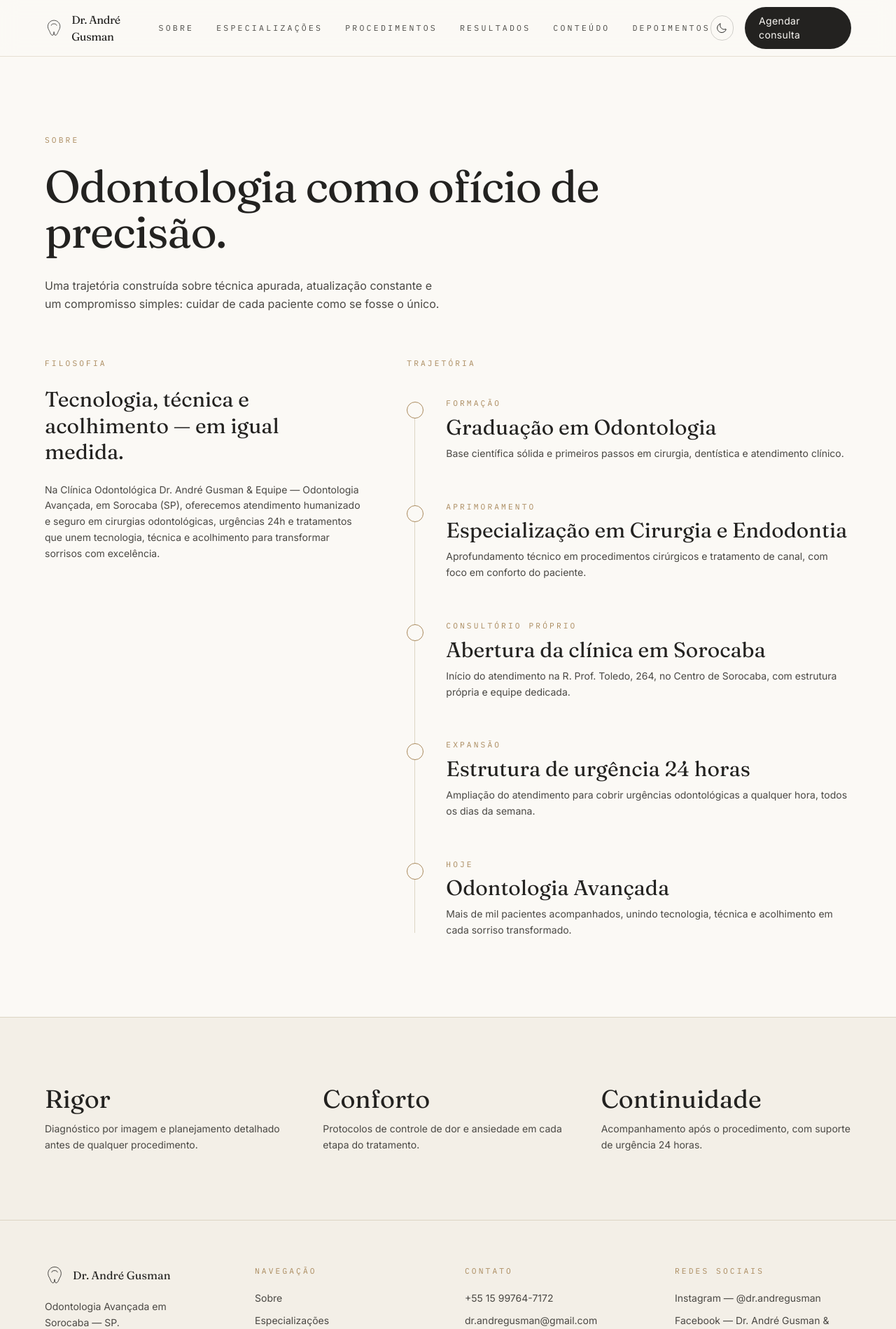
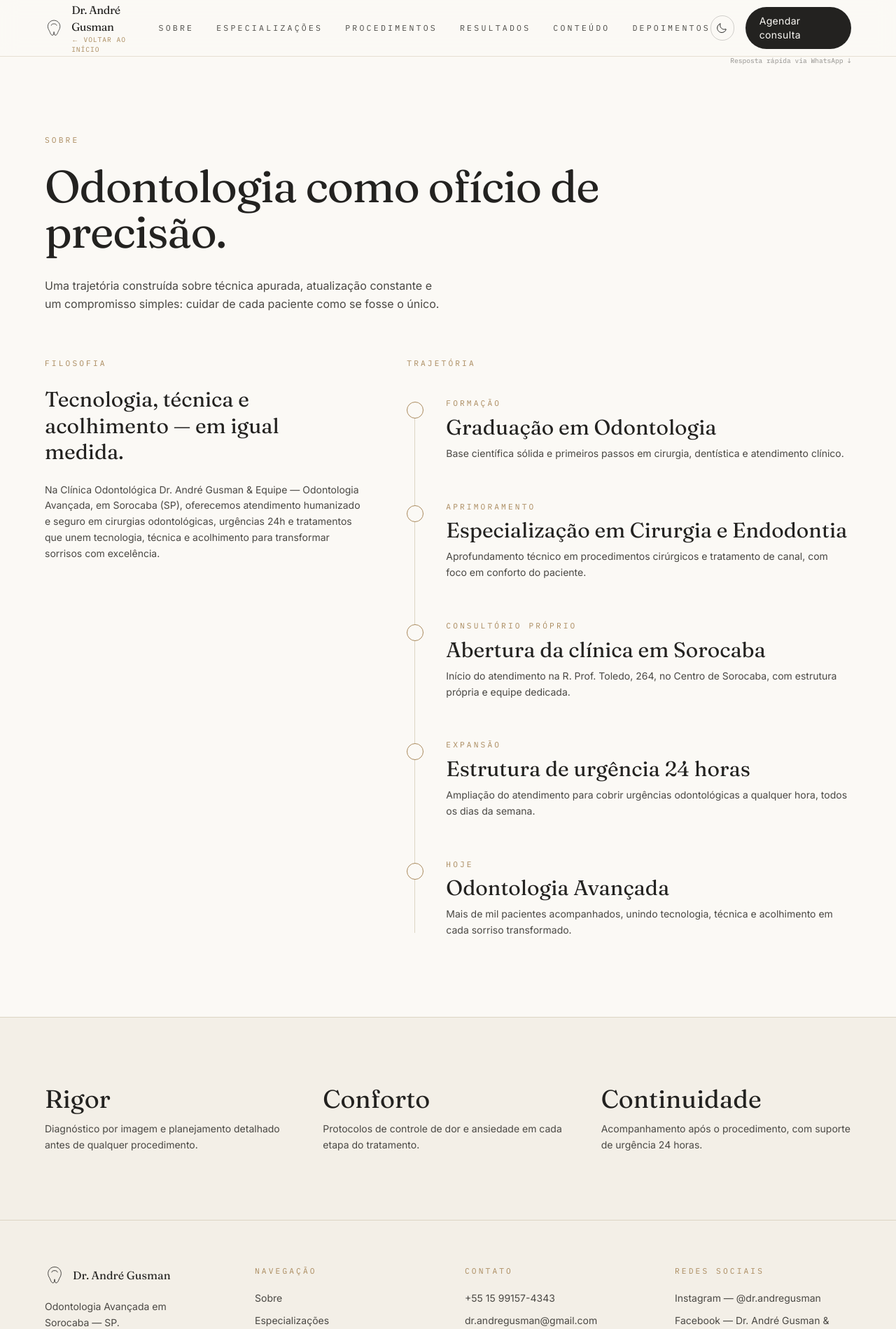
Before and after one commit to Juliaassis238/dr-andre-gusman, a Next.js app: page /sobre in a window 1280 px wide. Shown: the top 1899 px of the page at 70% size. Built offline with nearby package versions, Linux system fonts and the light colour scheme.

Commit message:
Melhoria na clareza e atualização de contato

```diff
--- a/components/Header.tsx
+++ b/components/Header.tsx
@@ -32,9 +32,14 @@ export function Header() {
           onClick={() => setOpen(false)}
         >
           <Logo className="h-7 w-7" />
+          <div className="flex flex-col">
             <span className="hidden font-display text-base tracking-tight sm:block">
               Dr. André Gusman
             </span>
+            <span className="hidden font-mono text-[0.6rem] uppercase tracking-widest text-champagne-deep sm:block">
+              ← Voltar ao início
+            </span>
+          </div>
         </Link>
 
         <nav className="hidden items-center gap-8 lg:flex">
@@ -58,6 +63,7 @@ export function Header() {
 
         <div className="hidden items-center gap-4 lg:flex">
           <ThemeToggle />
+          <div className="relative">
             <a
               href={clinic.contact.whatsappHref}
               target="_blank"
@@ -66,6 +72,10 @@ export function Header() {
             >
               Agendar consulta
             </a>
+            <span className="absolute -bottom-6 right-0 whitespace-nowrap font-mono text-[0.6rem] text-graphite-soft/60 dark:text-paper/40">
+              Resposta rápida via WhatsApp ↓
+            </span>
+          </div>
         </div>
 
         <div className="flex items-center gap-3 lg:hidden">
--- a/lib/data.ts
+++ b/lib/data.ts
@@ -18,11 +18,11 @@ export const clinic = {
   },
   contact: {
     email: "dr.andregusman@gmail.com",
-    whatsapp: "+5515997647172",
-    whatsappDisplay: "+55 15 99764-7172",
-    phoneHref: "tel:+5515997647172",
+    whatsapp: "+5515991574343",
+    whatsappDisplay: "+55 15 99157-4343",
+    phoneHref: "tel:+5515991574343",
     whatsappHref:
-      "https://wa.me/5515997647172?text=Ol%C3%A1%2C%20encontrei%20o%20site%20e%20gostaria%20de%20agendar%20uma%20avalia%C3%A7%C3%A3o.",
+      "https://wa.me/5515991574343?text=Olá, encontrei o site e gostaria de agendar uma avaliação.",
   },
   social: {
     instagram: {
```
Lines whose indentation alone changed are shown as unchanged.
